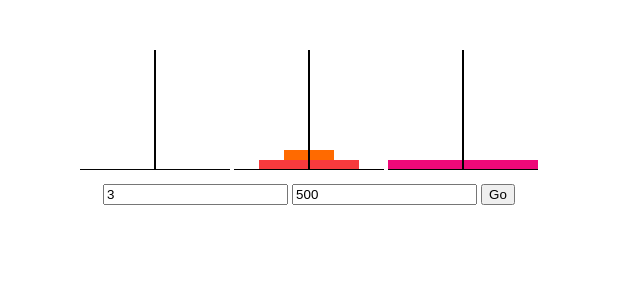
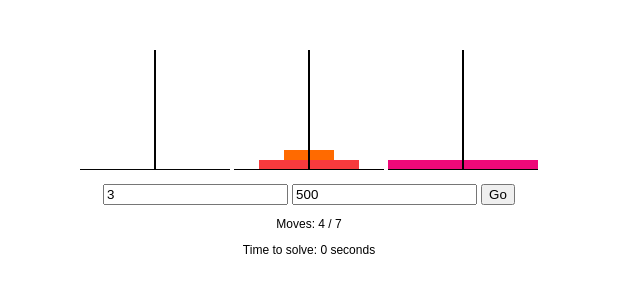
Before and after one commit to jackharvey1/learn, a website: page hanoi/src/hanoi.html in a window 1280 px wide. Both pictures are taken after a click on the button "Go". Shown: the whole page, without its empty margins (331-971 px from the left). Drawn offline with Linux system fonts and the light colour scheme.

Commit message:
Hanoi done

```diff
--- a/hanoi/src/hanoi.css
+++ b/hanoi/src/hanoi.css
@@ -1,6 +1,11 @@
 .container {
     margin: 50px auto;
     text-align: center;
+}
+
+p {
+    font-family: arial;
+    font-size: 12px;
 }
 
 .input {
--- a/hanoi/src/hanoi.html
+++ b/hanoi/src/hanoi.html
@@ -20,6 +20,12 @@
                 Math.round(document.getElementById('interval').value)
             )" value="Go"></input>
         </div>
+        <p id="moves">
+
+        </p>
+        <p id="time">
+
+        </p>
     </div>
 </body>
 
--- a/hanoi/src/hanoi.js
+++ b/hanoi/src/hanoi.js
@@ -5,14 +5,22 @@
 
 var hanoi;
 var moves = [];
-var left, middle, right, discs, interval;
+var left, middle, right, moves, time;
+var discs, interval;
 var colours = {};
 
 function runHTML(d, i) {
     interval = i;
     discs = d;
+
     instantiate(discs, 3);
+
+    var start = performance.now();
     move(discs, hanoi.a, hanoi.c, hanoi.b);
+    var end = performance.now();
+
+    document.getElementById('time').textContent =
+        `Time to solve: ${((end - start) / 1000).round(4)} seconds`;
     iterateAndAnimate(0);
 }
 
@@ -32,10 +40,16 @@ function iterateAndAnimate(n) {
         drawPegs();
         drawDiscs();
 
+        setMovesText(n);
+
         if (n < hanoiStates.length - 1) {
             iterateAndAnimate(n+1);
         }
     }, interval);
+}
+
+function setMovesText(n) {
+    document.getElementById('moves').textContent = `Moves: ${n} / ${hanoiStates.length - 1}`;
 }
 
 function move(n, from, to, not) {
@@ -150,3 +164,7 @@ Object.prototype.clone = function() {
     }
     return clone;
 };
+
+Number.prototype.round = function(decimalPlaces) {
+    return Number((this).toFixed(decimalPlaces));
+};
```
Also changed, not shown: hanoi/test/test.js (+4 -38 lines), 1 other file.
